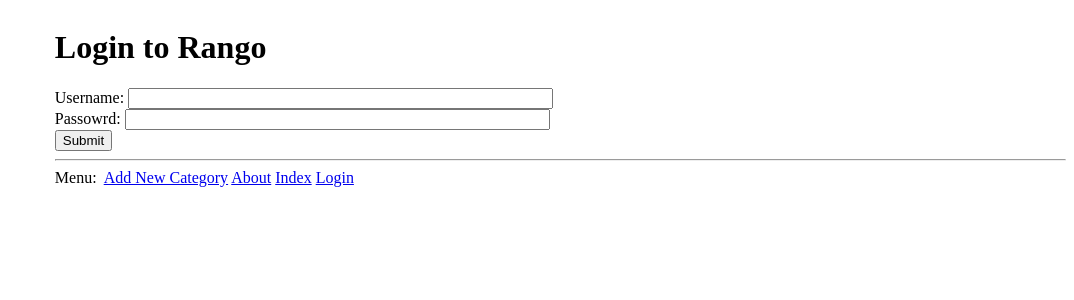
After one commit to ajh789/tango_with_django, a Django app: page /rango/login/ in a window 1280 px wide. The commit adds this page. Shown: the top 300 px of the page, without its empty margins (206-1280 px from the left). Run offline with Django 3.2, Linux system fonts and the light colour scheme.

Commit message:
Chapter 9: Add user login functionality

```diff
--- a/rango/urls.py
+++ b/rango/urls.py
@@ -8,4 +8,5 @@ urlpatterns = [
     url(r'^category/(?P<category_name_slug>[\w\-]+)/$', views.show_category, name='show_category'),
     url(r'^category/(?P<category_name_slug>[\w\-]+)/add_page/$', views.add_page, name='add_page'),
     url(r'^register/$', views.register, name='register'),
+    url(r'^login/$', views.user_login, name='login'),
 ]
--- a/rango/views.py
+++ b/rango/views.py
@@ -1,6 +1,7 @@
 from django.shortcuts import render
 from django.http import HttpResponse, HttpResponseRedirect
 from django.urls import reverse
+from django.contrib.auth import authenticate, login
 
 from rango.models import Category, Page
 from rango.forms import CategoryForm, PageForm
@@ -93,3 +94,20 @@ def register(req):
         req, 'rango/register.html',
         {'user_form': user_form, 'profile_form': profile_form, 'registered': registered}
     )
+
+def user_login(req):
+    if req.method == 'POST':
+        username = req.POST.get('username')
+        password = req.POST.get('password')
+        user = authenticate(username=username, password=password)
+        if user:
+            if user.is_active:
+                login(req, user)
+                return HttpResponseRedirect(reverse('index'))
+            else:
+                return HttpResponse('Your account is disabled!')
+        else:
+            print("Invalid login details: {0}, {1}".format(username, password))
+            return HttpResponse('Invalid login details supplied.')
+    else:
+        return render(req, 'rango/login.html', {})
--- a/templates/rango/index.html
+++ b/templates/rango/index.html
@@ -3,7 +3,11 @@
 
 {% block body_block %}
     <h1>Rango says...</h1>
-    <div>Hey there partner!</div>
+    {% if user.is_authenticated %}
+        Howdy {{ user.username }}
+    {% else %}
+        <div>Hey there partner!</div>
+    {% endif %}
     <div>
     <h2>Most Liked Categories</h2>
     {% if categories %}
--- a/templates/rango/layout.html
+++ b/templates/rango/layout.html
@@ -25,11 +25,11 @@
             <hr/>
             <div>
                 {% block page_footer %}
-                <ul>
-                    <li><a href="{% url 'add_category' %}">Add New Category</a></li>
-                    <li><a href="{% url 'about' %}">About</a></li>
-                    <li><a href="{% url 'index' %}">Index</a></li>
-                </ul>
+                    Menu:&nbsp;
+                    <a href="{% url 'add_category' %}">Add New Category</a>
+                    <a href="{% url 'about' %}">About</a>
+                    <a href="{% url 'index' %}">Index</a>
+                    <a href="{% url 'login' %}">Login</a>
                 {% endblock %}
             </div>
         </div>
--- /dev/null
+++ b/templates/rango/login.html
@@ -0,0 +1,19 @@
+{% extends 'rango/layout.html' %}
+
+{% block title_block %}
+    Login
+{% endblock %}
+
+{% block side_bar %}
+    &nbsp;
+{% endblock %}
+
+{% block body_block %}
+    <h1>Login to Rango</h1>
+    <form id="login_form" method="post" action="{% url 'login' %}">
+        {% csrf_token %}
+        Username: <input type="text" name="username" value="" size="50" /><br/>
+        Passowrd: <input type="password" name="password" value="" size="50" /><br/>
+        <input type="submit" value="Submit" />
+    </form>
+{% endblock %}
```
